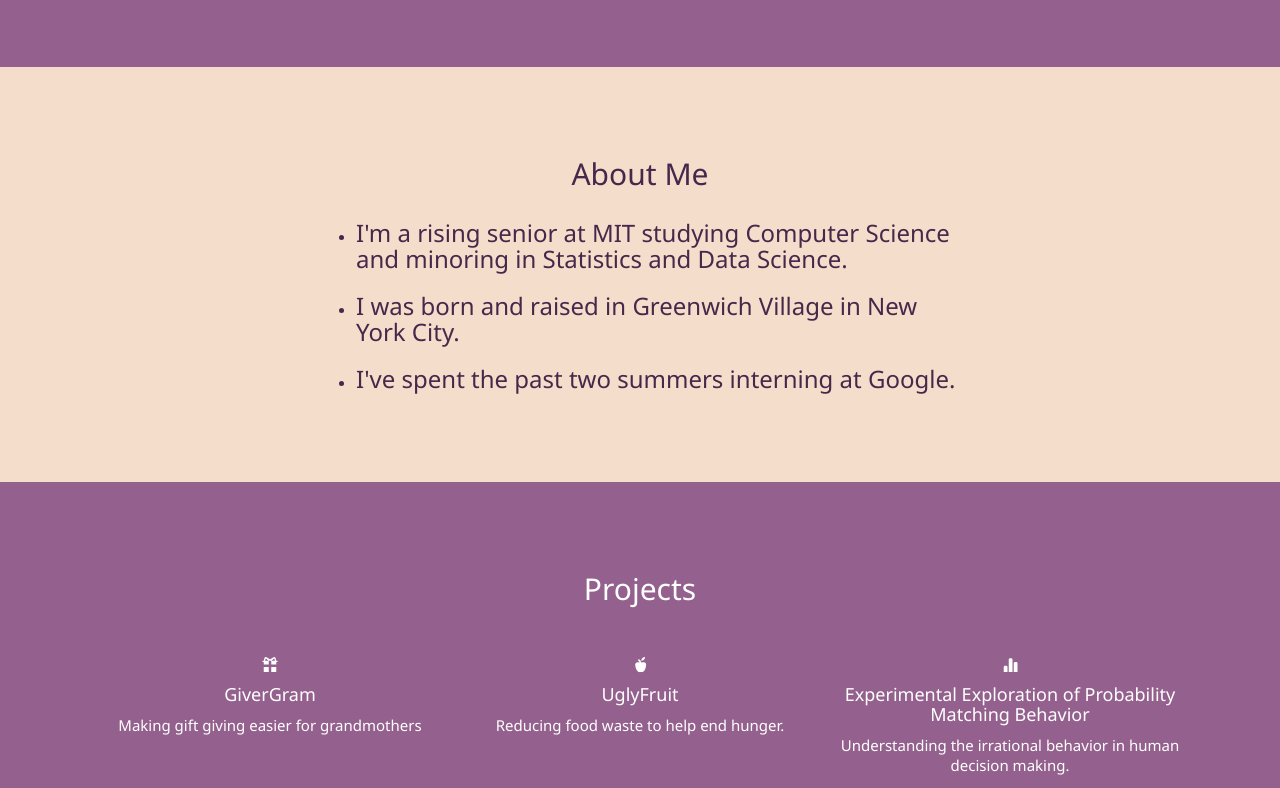
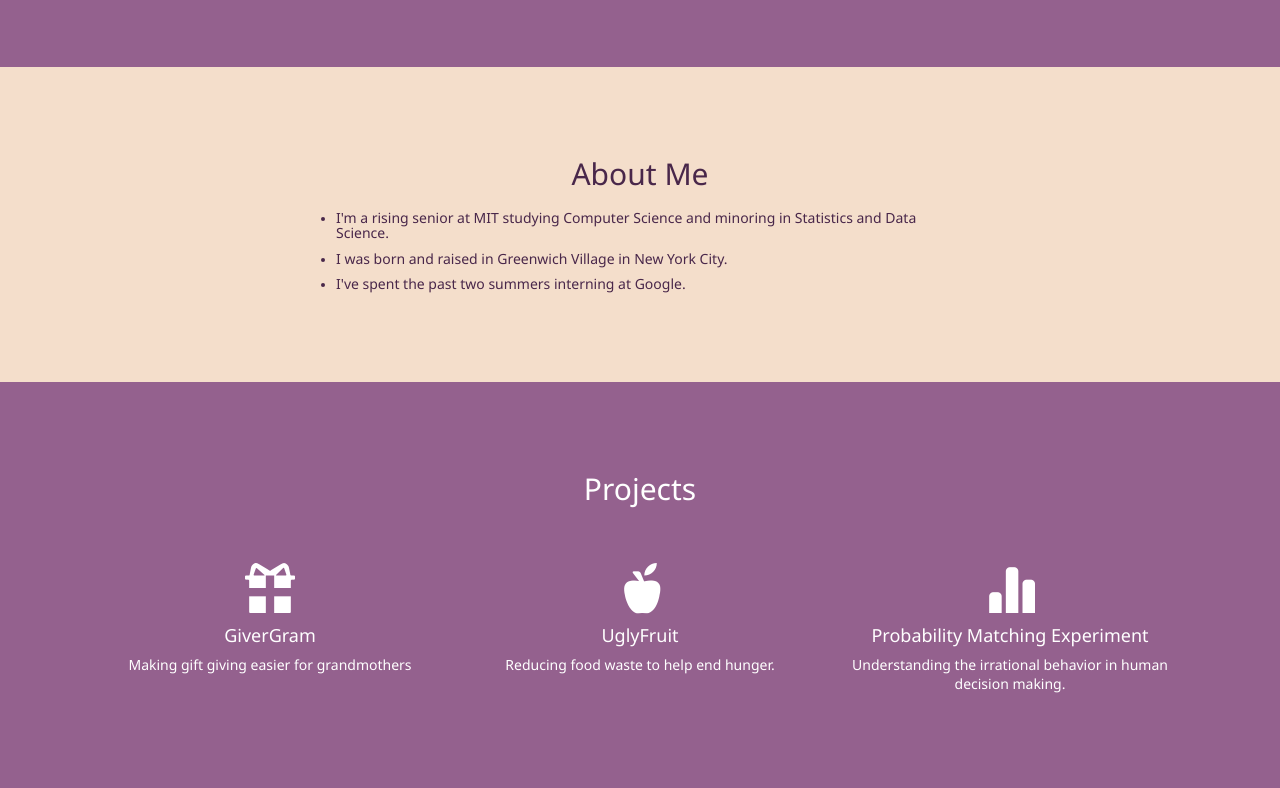
Before and after one commit to katiemarlowe/katiemarlowe.github.io, a plain HTML site: page index.html in a window 1280 px wide. Shown: the part 453-1241 px from the top of the page. Drawn offline with nearby package versions, Linux system fonts and the light colour scheme.

Commit message:
ui updates

```diff
--- a/index.html
+++ b/index.html
@@ -36,9 +36,9 @@
 		</nav>
 
 		<!-- Me -->
-  	<div class="container-fluid bg-1 text-center banner" id="me">
-  		<div class="col-md-6">
-				<img src="img/me.jpg" class="img-circle"  id="me-pic" style="max-height: 300px;">
+  		<div class="container-fluid bg-1 text-center banner" id="me">
+  			<div class="col-md-6">
+				<img src="img/me.jpg" class="img-responsive img-circle"  id="me-pic" style="max-height: 300px;" align="middle">
 			</div>
   		<div class="col-md-6">
 				<h1>I'm Katie</h1>
@@ -48,12 +48,16 @@
 
 		<!-- About -->
 		<div class="container-fluid bg-2 text-center" id="about">
+			<div class="col-md-3"></div>
+			<div class="col-md-6">
 			<h2>About Me</h2>
 			<ul id="about-list">
-				<li><h3>I'm a rising senior at MIT studying Computer Science and minoring in Statistics and Data Science.</h3></li>
-				<li><h3>I was born and raised in Greenwich Village in New York City.</h3></li>
-				<li><h3>I've spent the past two summers interning at Google.</h3></li>
+				<li><h5>I'm a rising senior at MIT studying Computer Science and minoring in Statistics and Data Science.</h5></li>
+				<li><h5>I was born and raised in Greenwich Village in New York City.</h5></li>
+				<li><h5>I've spent the past two summers interning at Google.</h5></li>
 			</ul>
+			</div>
+			<div class="col-md-3"></div>
 		</div>
 
 		<!-- Projects -->
@@ -62,9 +66,9 @@
 		  <br><br>
 		  <div class="row">
 		  	<!-- GiverGram -->
-		    <div class="col-sm-4">
+		    <div class="col-sm-4 project">
 		      <span class="glyphicon glyphicon-gift"></span>
-		      <h4 class="project" data-toggle="modal" data-target="#givergram-modal">GiverGram</h4>
+		      <h4 data-toggle="modal" data-target="#givergram-modal">GiverGram</h4>
 		      <p>Making gift giving easier for grandmothers</p>
 		      <div id="givergram-modal" class="modal fade" role="dialog">
 		      	<div class="modal-dialog modal-lg">
@@ -93,9 +97,9 @@
 		      </div>
 		    </div>
 		    <!-- UglyFruit -->
-		    <div class="col-sm-4">
+		    <div class="col-sm-4 project">
 		      <span class="glyphicon glyphicon-apple"></span>
-		      <h4 class="project" data-toggle="modal" data-target="#uglyfruit-modal">UglyFruit</h4>
+		      <h4 data-toggle="modal" data-target="#uglyfruit-modal">UglyFruit</h4>
 		      <p>Reducing food waste to help end hunger.</p>
 		      <div id="uglyfruit-modal" class="modal fade" role="dialog">
 		      	<div class="modal-dialog modal-lg">
@@ -124,9 +128,9 @@
 		      </div>
 		    </div>
 		    <!-- Probability Matching -->
-		    <div class="col-sm-4">
+		    <div class="col-sm-4 project">
 		      <span class="glyphicon glyphicon-stats"></span>
-		      <h4 class="project" data-toggle="modal" data-target="#probmatching-modal">Experimental Exploration of Probability Matching Behavior</h4>
+		      <h4 data-toggle="modal" data-target="#probmatching-modal">Probability Matching Experiment</h4>
 		      <p>Understanding the irrational behavior in human decision making.</p>
 		      <div id="probmatching-modal" class="modal fade" role="dialog">
 		      	<div class="modal-dialog modal-lg">
--- a/main.css
+++ b/main.css
@@ -1,5 +1,5 @@
 body {
-    font: 400 15px Noto Sans, sans-serif;
+    font: 400 14px Noto Sans, sans-serif;
 }
 .navbar-inverse .navbar-nav>.active>a,
 .navbar-inverse .navbar-nav>.active>a:focus,
@@ -41,6 +41,12 @@ body {
 }
 .project {
     cursor: pointer;
+    padding-top: 10px;
+    padding-bottom: 5px;
+}
+.project:hover{
+    background-color: gray;
+    background: rgba(0,0,0,.2);
 }
 #me{
     padding-top: 150px;
@@ -51,7 +57,13 @@ body {
 #about-list{
     display: inline-block;
     text-align: left;
-    width: 60%;
+    padding-left: 0px;
+    padding-right: 0px;
+    font-size: 12px;
+}
+#about{
+    padding-left: 2px;
+    padding-right: 2px;
 }
 .modal-header {
     background-color: #49274A;
@@ -76,3 +88,6 @@ a:link, a:visited {
 a:hover {
     color: #94618E;
 }
+.glyphicon {
+    font-size: 50px;
+}
```
